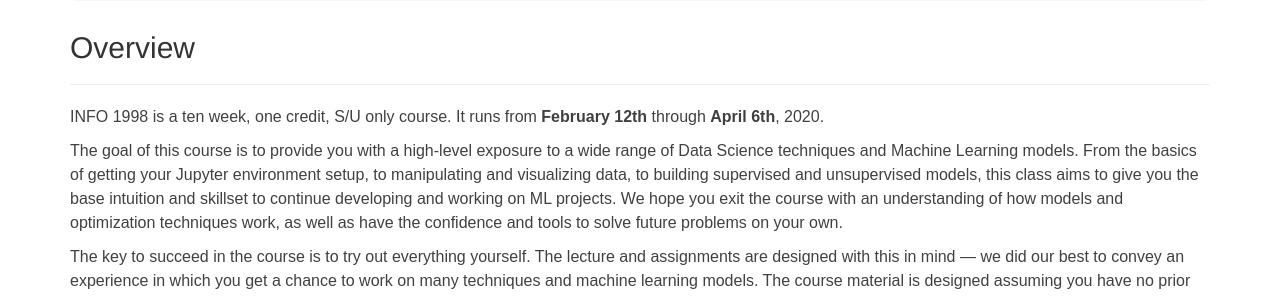
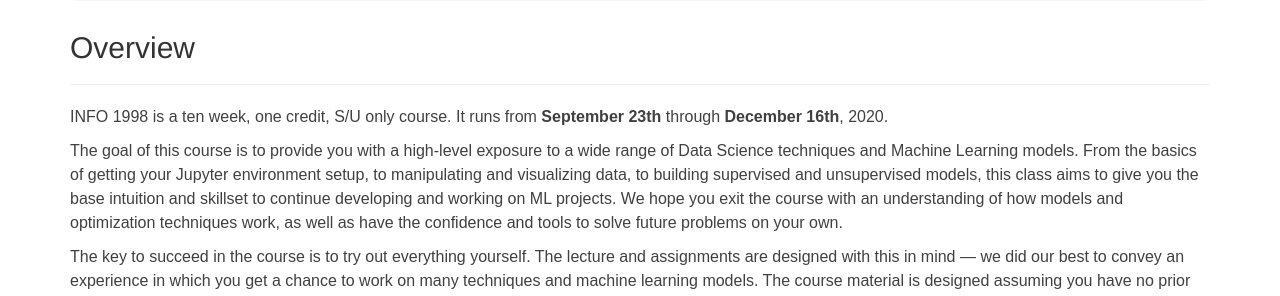
Before and after one commit to CornellDataScience/info1998, a Jekyll site: the page built from index.md, in a window 1280 px wide and 1088 px high. Shown: the part 581-877 px from the top of the window. Built offline with Jekyll 4.4.1, drawn with Linux system fonts in a browser that asks for light colours.

Commit message:
modified index.md with FA20 time

```diff
--- a/index.md
+++ b/index.md
@@ -6,7 +6,7 @@ mainpage: true
 
 ## Overview
 ----------------------------------------------------------------------------------------
-INFO 1998 is a ten week, one credit, S/U only course. It runs from <b>February 12th</b> through <b>April 6th</b>, 2020.
+INFO 1998 is a ten week, one credit, S/U only course. It runs from <b>September 23th</b> through <b>December 16th</b>, 2020.
 
 The goal of this course is to provide you with a high-level exposure to a wide range of Data Science techniques and Machine Learning models. From the basics of getting your Jupyter environment setup, to manipulating and visualizing data, to building supervised and unsupervised models, this class aims to give you the base intuition and skillset to continue developing and working on ML projects. We hope you exit the course with an understanding of how models and optimization techniques work, as well as have the confidence and tools to solve future problems on your own.
 
```
